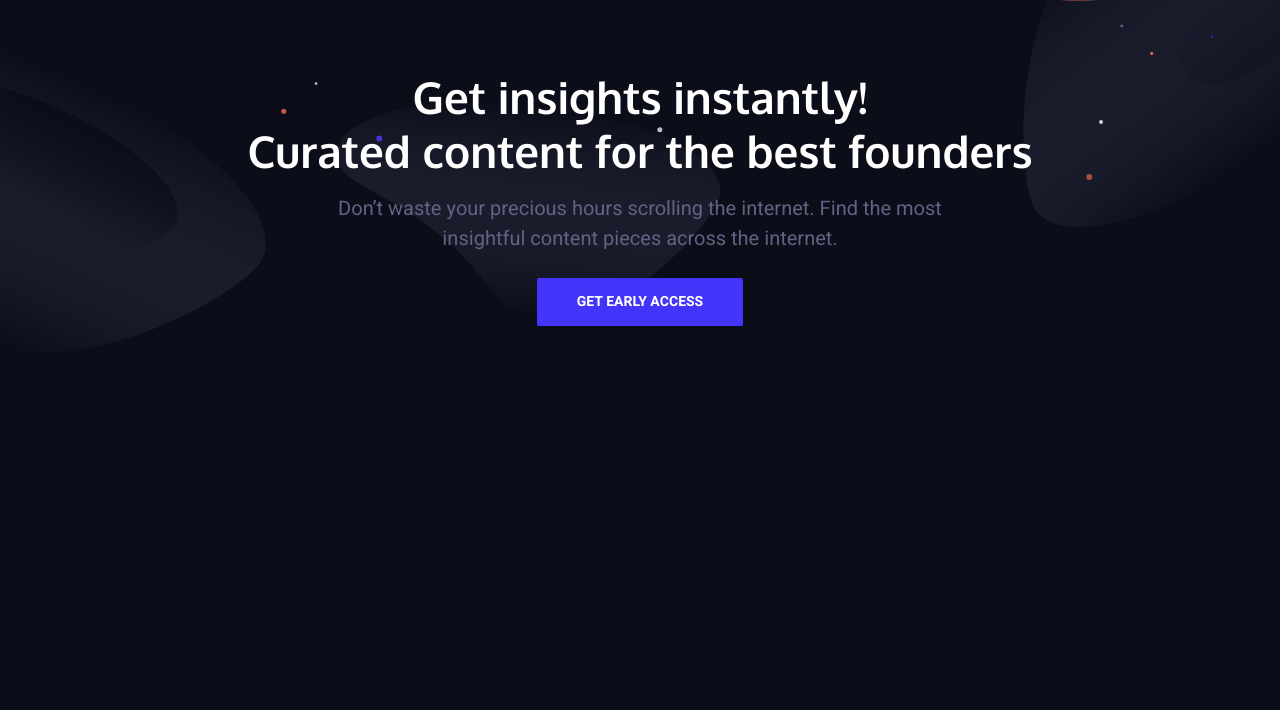
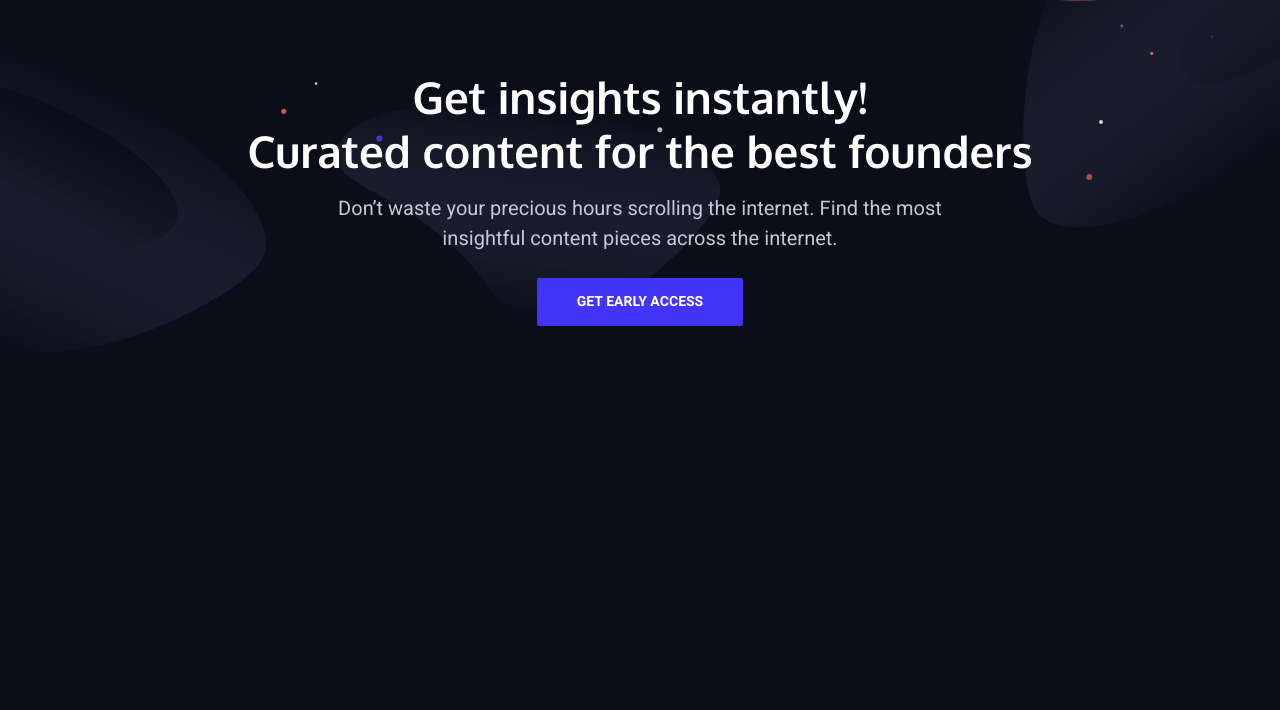
Before and after one commit to dev3tools/founderfeed-website, a plain HTML site: page index.html in a window 1280 px wide. Shown: the part 90-800 px from the top of the page. Drawn offline with nearby package versions, Linux system fonts and the light colour scheme; files that its build step writes are made by us from their sources.

Commit message:
Update color

```diff
--- a/src/scss/abstracts/_variables.scss
+++ b/src/scss/abstracts/_variables.scss
@@ -5,9 +5,9 @@
 $color: (
 	typography: (
 		1: #161E2A,
-		2: #6B7A90,
+		2: #afc2df,
 		1i: #FFF,
-		2i: #606483
+		2i: #c6c8da
 	),
 	bg: (
 		1: #FFFFFF,
```
